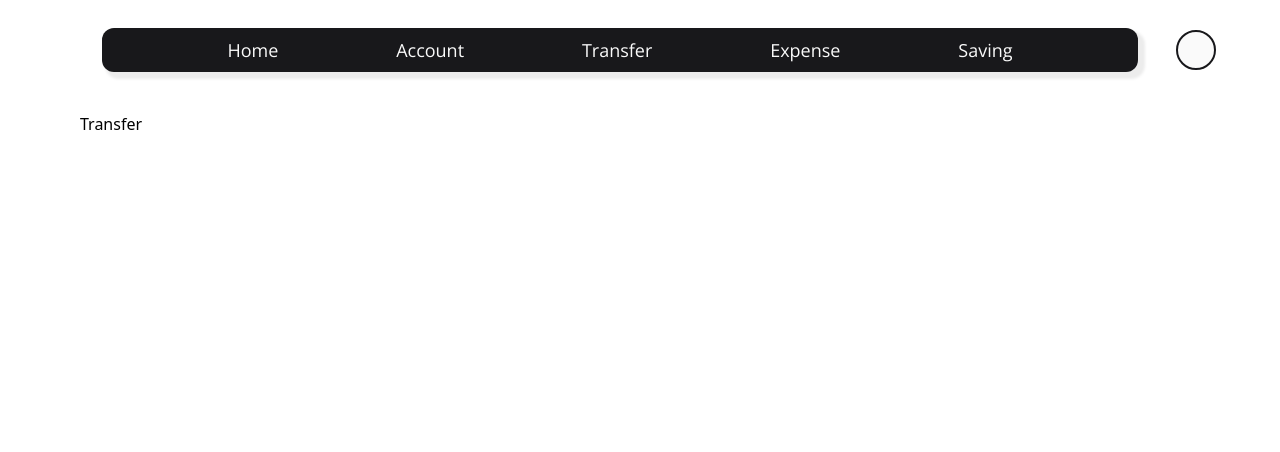
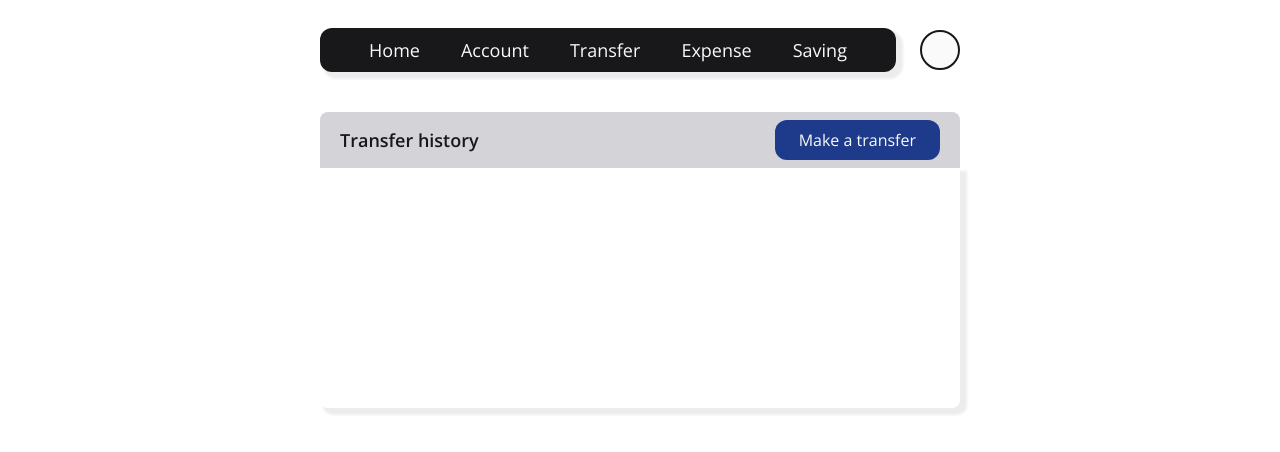
Before and after one commit to NexGenBank/NexGenBank-front, a React (Vite) app: page /transfer in a window 1280 px wide. Shown: the top 452 px of the page. Built offline with nearby package versions, Linux system fonts and the light colour scheme.

Commit message:
feat: transfer page

```diff
--- a/src/components/Navbar/Navbar.jsx
+++ b/src/components/Navbar/Navbar.jsx
@@ -4,8 +4,8 @@ export const Navbar = () => {
 
   return (
     <>
-      <div className="w-[90%] m-auto flex items-center mt-7 open-sans-basic text-lg">
-        <div className="bg-zinc-900 w-[90%] m-auto h-fit p-2 rounded-xl effect">
+      <div className="mx-80 flex items-center mt-7 open-sans-basic text-lg">
+        <div className="bg-zinc-900 w-full m-auto h-fit p-2 rounded-xl effect">
           <div className="list-none flex text-zinc-50 justify-evenly">
             <Link to="/">Home</Link>
             <Link to="/account">Account</Link>
@@ -15,7 +15,7 @@ export const Navbar = () => {
           </div>
         </div>
         <div>
-          <div className="bg-zinc-50 w-[40px] h-[40px] rounded-full border-solid border-zinc-900 border-2"></div>
+          <div className="bg-zinc-50 w-[40px] h-[40px] rounded-full border-solid border-zinc-900 border-2 ml-6"></div>
         </div>
       </div>
     </>
--- a/src/page/Transfer.jsx
+++ b/src/page/Transfer.jsx
@@ -1,10 +1,65 @@
+import { useState } from "react";
 import { Navbar } from "../components/Navbar/Navbar";
 
 export const Transfer = () => {
+  const [transferForm, setTransferForm] = useState(false);
+
   return (
     <>
       <Navbar />
-      <div className="m-20 mt-10">Transfer</div>
+      <div className="m-80 mt-10 open-sans-basic">
+        {transferForm ? (
+          <div>
+            <form className="flex flex-col shadow-lg rounded-lg w-96 p-10">
+              <span>Account holder name</span>
+              <input
+                className="mt-1 px-3 py-2 bg-white border shadow-sm border-zinc-300 placeholder-zinc-400 focus:border-zinc-500 focus:outline-none  w-full rounded-md sm:text-sm"
+                type="text"
+                name="name"
+                id=""
+                placeholder="Account holder name"
+              />
+              <span>Account number</span>
+              <input
+                className="mt-1 px-3 py-2 bg-white border shadow-sm border-zinc-300 placeholder-zinc-400 focus:border-zinc-500 focus:outline-none  w-full rounded-md sm:text-sm"
+                type="text"
+                name="number"
+                id=""
+                placeholder="Account number"
+              />
+              <span>Amount to transfer</span>
+              <input
+                className="mt-1 px-3 py-2 bg-white border shadow-sm border-zinc-300 placeholder-zinc-400 focus:border-zinc-500 focus:outline-none  w-full rounded-md sm:text-sm"
+                type="text"
+                name="Amountr"
+                id=""
+                placeholder="Amount"
+              />
+              <button
+                type="submit"
+                className="bg-blue-900 w-fit h-fit text-zinc-50 px-6 py-2 flex justify-center rounded-xl mx-auto mt-3"
+              >
+                Transfer
+              </button>
+            </form>
+          </div>
+        ) : (
+          <div>
+            <div className="bg-zinc-300 rounded-t-lg px-5 py-2 flex justify-between items-center">
+              <p className="font-semibold text-lg text-zinc-900">
+                Transfer history
+              </p>
+              <button
+                className="bg-blue-900 w-fit h-fit text-zinc-50 px-6 py-2 flex justify-center rounded-xl"
+                onClick={() => setTransferForm(true)}
+              >
+                Make a transfer
+              </button>
+            </div>
+            <div className="effect w-full border-t-0 rounded-t-none rounded-lg min-h-60"></div>
+          </div>
+        )}
+      </div>
     </>
   );
 };
```
